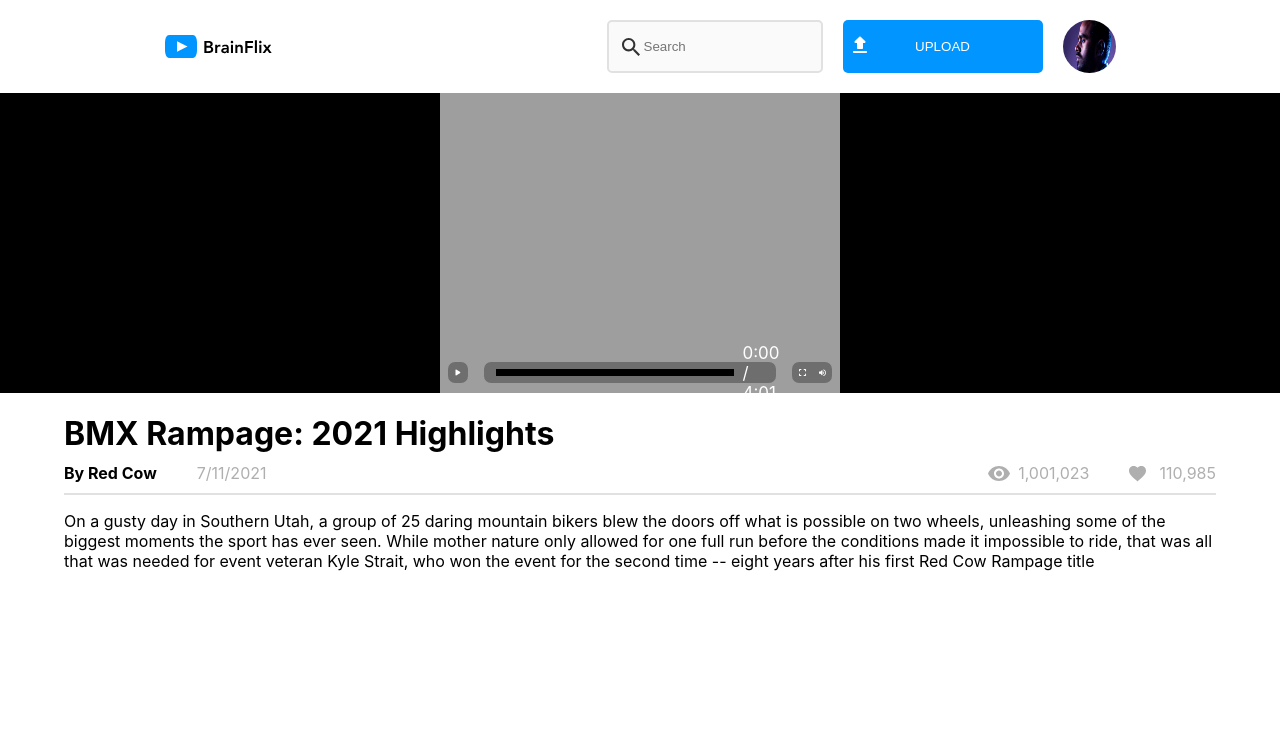
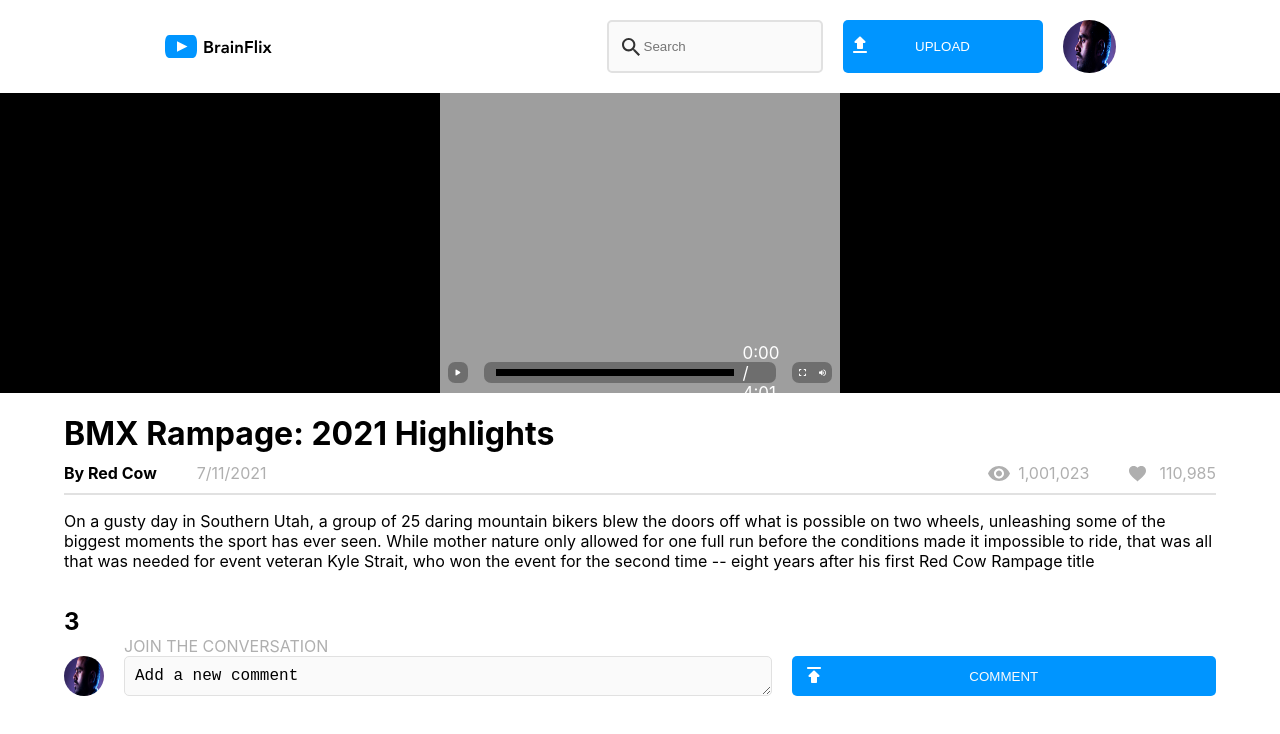
Before and after one commit to danm364/daniel-mcgill-brainflix, a React (Create React App) app: page / in a window 1280 px wide. Shown: the top 734 px of the page. Built offline with nearby package versions, Linux system fonts and the light colour scheme.

Commit message:
add comment form html and css

```diff
--- a/src/App.css
+++ b/src/App.css
@@ -281,6 +281,105 @@
     margin-bottom: 0;
   }
 }
+.--smartphone-none {
+  display: none;
+}
+
+.comment__svg {
+  position: absolute;
+  top: 7px;
+  left: 10px;
+}
+.comment__btn {
+  height: 40px;
+  width: 100%;
+  background-color: #0095FF;
+  color: #FAFAFA;
+  border: transparent;
+  border-radius: 5px;
+}
+.comment__input-area {
+  height: 100px;
+  width: 100%;
+  border: 1px solid #E1E1E1;
+  background-color: #FAFAFA;
+  border-radius: 5px;
+  padding: 10px 0 0 10px;
+  font-size: 1rem;
+}
+.comment__input-area::-moz-placeholder {
+  color: black;
+}
+.comment__input-area::placeholder {
+  color: black;
+}
+.comment__user-img {
+  width: 40px;
+  height: 40px;
+  border-radius: 50px;
+  position: absolute;
+  top: 0;
+  left: -60px;
+}
+.comment__anchor-left {
+  position: relative;
+  width: 100%;
+  display: flex;
+}
+.comment__anchor-right {
+  position: relative;
+  width: 100%;
+  display: flex;
+}
+.comment__container {
+  width: 90%;
+  margin: 0 auto;
+  display: flex;
+  flex-direction: column;
+}
+.comment__form-container {
+  display: flex;
+  flex-direction: column;
+  width: 80%;
+  align-self: flex-end;
+  row-gap: 10px;
+}
+.comment__form-header {
+  color: #AFAFAF;
+}
+
+@media (min-width: 768px) {
+  .--smartphone-none {
+    display: block;
+  }
+  .--none {
+    display: none;
+  }
+  .comment__form-container {
+    width: 100%;
+    flex-direction: row;
+    -moz-column-gap: 20px;
+         column-gap: 20px;
+  }
+  .comment__input-area {
+    height: 28px;
+  }
+  .comment__user-img {
+    position: static;
+  }
+  .comment__anchor-left {
+    width: 100%;
+    -moz-column-gap: 20px;
+         column-gap: 20px;
+  }
+  .comment__anchor-right {
+    width: 60%;
+  }
+  .comment__form-header {
+    position: absolute;
+    top: -20px;
+  }
+}
 .App {
   background-color: white;
   height: 100vh;
--- a/src/App.scss
+++ b/src/App.scss
@@ -1,6 +1,7 @@
 @use "./styles/partials/header" as *;
 @use "./styles/partials/body" as *;
 @use "./styles/partials/content" as *;
+@use "./styles/partials/commentFeed" as *;
 .App {
 
     background-color: white;
--- a/src/components/body/Body.js
+++ b/src/components/body/Body.js
@@ -1,14 +1,35 @@
 import VideoPlayer from "./VideoPlayer";
 import Content from "./content/Content";
-
+import CommentFeed from "./comment/CommentFeed" ;
+import videoDetails from "../../data/video-details.json";
 
 function Body() {
+
+    const videoTitle = videoDetails[0].title
+    const videoDesc = videoDetails[0].description
+    const videoLikes = videoDetails[0].likes
+    const videoViews = videoDetails[0].views
+    const videoChannel = videoDetails[0].channel
+    const videoDate = new Date(videoDetails[0].timestamp).toLocaleDateString()
+    const numberOfComments = videoDetails[0].comments.length
+
     return (
       <div>
         <section className="hero__container">
           <VideoPlayer />
         </section>
-        <Content />
+        <Content
+                videoTitle = {videoTitle}
+                videoDesc={videoDesc}
+                videoLikes={videoLikes}
+                videoViews={videoViews}
+                videoChannel={videoChannel}
+                videoDate={videoDate}
+
+
+        />
+
+        <CommentFeed numberOfComments = {numberOfComments} videoDetails = {videoDetails}/>
       </div>
     );
   }
--- /dev/null
+++ b/src/components/body/comment/CommentFeed.js
@@ -0,0 +1,39 @@
+import userImg from "../../../assets/images/Mohan-muruge.jpg"
+import commentSvg from "../../../assets/images/icons/publish.svg"
+
+function CommentFeed(props) {
+
+    console.log(props.numberOfComments)
+
+    return (
+
+        <section className="comment__container">
+
+            <h2 className="comment__header">{props.numberOfComments}</h2>
+
+            <form className="comment__form-container ">
+                <label htmlFor="" className="comment__form-header --none">JOIN THE CONVERSATION</label>
+                <div className="comment__anchor-left ">
+                    <img src={userImg} alt="" className="comment__user-img"/>
+                    <div className="comment__anchor-left">
+                        <label htmlFor="" className="comment__form-header --smartphone-none" >JOIN THE CONVERSATION</label>
+                        <textarea type="text" className="comment__input-area" placeholder="Add a new comment">
+                        </textarea>
+                    </div>
+
+
+
+
+                </div>
+                <div className="comment__anchor-right">
+                    <button type="submit" className="comment__btn" >COMMENT</button>
+                    <object data={commentSvg} type="" className="comment__svg"></object>
+                </div>
+            </form>
+
+        </section>
+
+    );
+  }
+
+  export default CommentFeed;
--- a/src/components/body/content/Content.js
+++ b/src/components/body/content/Content.js
@@ -1,39 +1,32 @@
-import videoDetails from "../../../data/video-details.json"
+
 import viewsSvg from "../../../assets/images/icons/views.svg"
 import likesSvg from "../../../assets/images/icons/likes.svg"
 
 
 
-function Content() {
+function Content(props) {
 
-    console.log(videoDetails)
-    const videoTitle = videoDetails[0].title
-    const videoDesc = videoDetails[0].description
-    const videoLikes = videoDetails[0].likes
-    const videoViews = videoDetails[0].views
-    const videoChannel = videoDetails[0].channel
-    const videoDate = new Date(videoDetails[0].timestamp).toLocaleDateString()
-    console.log(videoDate)
+
 
 
     return (
       <div className="content__container">
-        <h1 className="content__header">{videoTitle}</h1>
+        <h1 className="content__header">{props.videoTitle}</h1>
         <div className="content__video-info">
           <div className="content__column--wrap flex-left">
-            <div className="content__author">By {videoChannel}</div>
-            <div className="content__date">{videoDate}</div>
+            <div className="content__author">By {props.videoChannel}</div>
+            <div className="content__date">{props.videoDate}</div>
           </div>
           <div className="content__column--wrap flex-right">
-            <div className="content__video-views">{videoViews}
-              <object data={viewsSvg} type="" className="content--absolute"></object>
+            <div className="content__video-views">{props.videoViews}
+              <object data={viewsSvg} type="" className="content--absolute" aria-label="Views"></object>
             </div>
-            <div className="content__video-likes">{videoLikes}
-              <object data={likesSvg} type="" className="content--absolute "></object>
+            <div className="content__video-likes">{props.videoLikes}
+              <object data={likesSvg} type="" className="content--absolute " aria-label="Likes"></object>
             </div>
           </div>
         </div>
-        <p className="content__video-desc">{videoDesc}</p>
+        <p className="content__video-desc">{props.videoDesc}</p>
 
       </div>
 
--- /dev/null
+++ b/src/styles/partials/_commentFeed.scss
@@ -0,0 +1,128 @@
+@use "../partials/variables" as *;
+.--smartphone-none {
+    display: none;
+}
+.comment {
+
+    &__svg {
+        position: absolute;
+        top: 7px;
+        left: 10px;
+    }
+
+    &__btn {
+        height: 40px;
+        width: 100%;
+        background-color: $primary-cta;
+        color: $form-field;
+        border: transparent;
+        border-radius: 5px;
+    }
+
+    &__input-area {
+        height: 100px;
+        width: 100%;
+        border: 1px solid $divider-line;
+        background-color: $form-field;
+        border-radius: 5px;
+        padding: 10px 0 0 10px;
+        font-size: 1rem;
+        &::placeholder {
+            color: black;
+        }
+    }
+
+    &__user-img {
+        width: 40px;
+        height: 40px;
+        border-radius: 50px;
+        position: absolute;
+        top: 0;
+        left: -60px;
+    }
+
+    &__anchor {
+
+        &-left {
+            position: relative;
+            width: 100%;
+            display: flex;
+        }
+
+        &-right {
+            position: relative;
+            width: 100%;
+            display: flex;
+
+        }
+    }
+
+    &__container {
+        width: 90%;
+        margin: 0 auto;
+        display: flex;
+        flex-direction: column;
+    }
+
+    &__form {
+        &-container {
+            display: flex;
+            flex-direction: column;
+            width: 80%;
+            align-self: flex-end;
+            row-gap: 10px;
+        }
+
+        &-header {
+            color: $secondary-text;
+        }
+    }
+
+
+}
+
+@media (min-width: 768px) {
+
+    .--smartphone-none {
+        display: block;
+    }
+    .--none {
+        display: none;
+    }
+    .comment {
+
+        &__form-container {
+            width: 100%;
+            flex-direction: row;
+            column-gap: 20px;
+
+
+        }
+
+        &__input-area {
+            height: 28px;
+
+        }
+        &__user-img {
+            position: static;
+        }
+
+        &__anchor {
+            &-left {
+                width: 100%;
+                column-gap: 20px;
+            }
+            &-right {
+                width: 60%;
+
+            }
+        }
+
+        &__form-header {
+            position: absolute;
+            top: -20px;
+        }
+
+
+    }
+}
```
Also changed, not shown: src/components/body/commentFeed/CommentFeed.js (deleted, +0 -15 lines), 1 other file (tests, documents, lock files or other folders).
